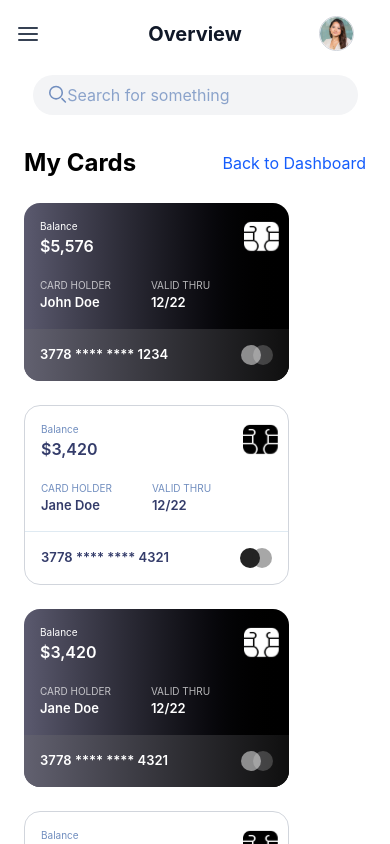
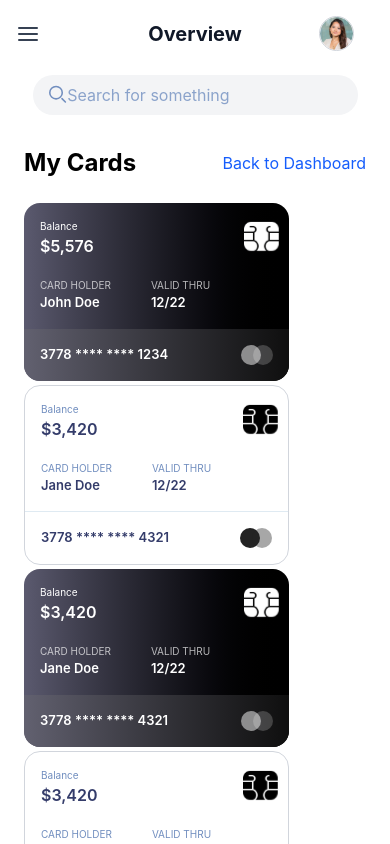
Before and after one commit to adeel-dev-13/financial-dashboard, a React (Vite) app: page /cards in a window 390 px wide. Built offline with nearby package versions, Linux system fonts and the light colour scheme; what chartjs-plugin-datalabels would draw is missing.

Commit message:
cards page responsiveness

```diff
--- a/src/components/CardsPage/CardsPage.tsx
+++ b/src/components/CardsPage/CardsPage.tsx
@@ -18,7 +18,7 @@ const CardsPage: React.FC = () => {
         </button>
       </div>
 
-      <div className="grid grid-cols-1 sm:grid-cols-2 lg:grid-cols-3 gap-6">
+      <div className="flex flex-wrap gap-1 w-full">
         {cardsData.map((card, index) => (
           <Card
             isPrimary={index % 2 === 0}
```
